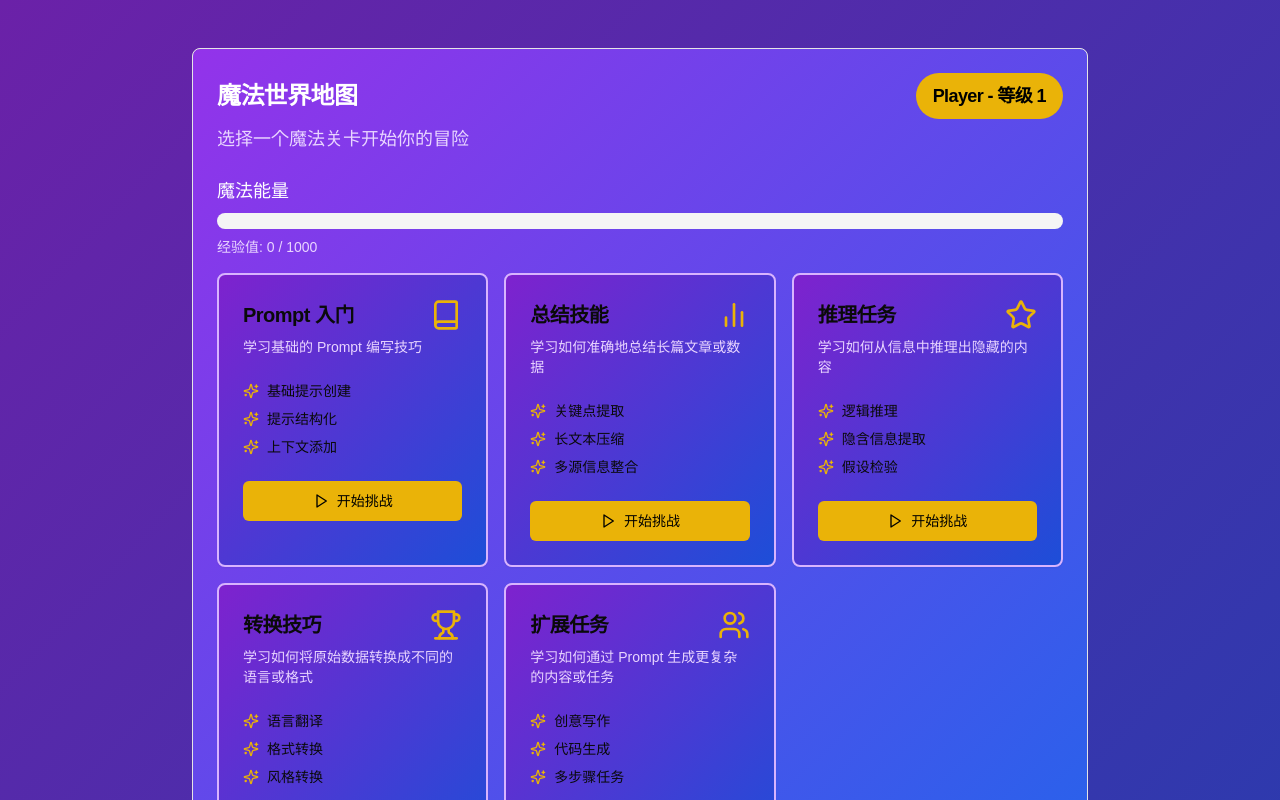
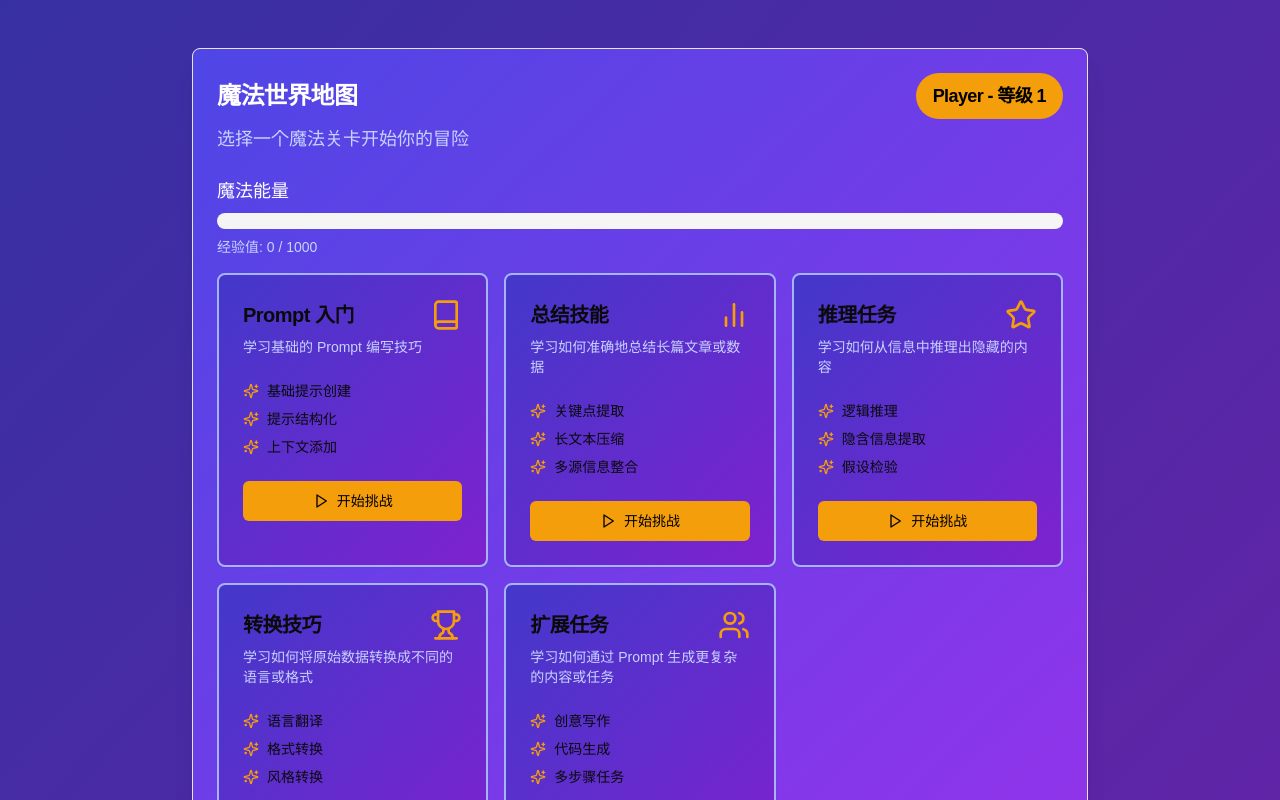
Before and after one commit to cookabc/app-universe, a Next.js app: page /game in a window 1280 px wide. Both pictures are taken after a click on the button "继续冒险". Shown: the top 800 px of the page. Built offline with nearby package versions, Linux system fonts and the light colour scheme.

Commit message:
refactor: Improve game UI and user experience

```diff
--- a/src/app/game/page.tsx
+++ b/src/app/game/page.tsx
@@ -210,12 +210,12 @@ export default function PromptEngineeringGame() {
 	};
 
 	const renderMainMenu = () => (
-		<Card className="w-full max-w-md mx-auto bg-gradient-to-br from-purple-600 to-blue-600 text-white">
+		<Card className="w-full max-w-md mx-auto bg-gradient-to-br from-indigo-600 to-purple-600 text-white shadow-xl">
 			<CardHeader>
 				<CardTitle className="text-4xl font-bold text-center">
 					Prompt Engineering 冒险
 				</CardTitle>
-				<CardDescription className="text-center text-lg text-purple-200">
+				<CardDescription className="text-center text-lg text-indigo-200">
 					成为最强大的提示工程师，拯救虚拟世界！
 				</CardDescription>
 			</CardHeader>
@@ -223,19 +223,21 @@ export default function PromptEngineeringGame() {
 				{playerData && (
 					<Avatar className="w-32 h-32 border-4 border-white">
 						<AvatarImage src={playerData.avatar} alt={playerData.name} />
-						<AvatarFallback>{playerData.name[0]}</AvatarFallback>
+						<AvatarFallback>
+							{playerData.name ? playerData.name[0] : "P"}
+						</AvatarFallback>
 					</Avatar>
 				)}
 				<Button
 					onClick={startGame}
-					className="w-full text-xl py-6 bg-yellow-500 hover:bg-yellow-600 text-black"
+					className="w-full text-xl py-6 bg-amber-500 hover:bg-amber-600 text-black"
 				>
 					<Play className="mr-2 h-6 w-6" />{" "}
 					{playerData ? "继续冒险" : "开始冒险"}
 				</Button>
 				<Button
 					variant="outline"
-					className="w-full text-xl py-6 border-white text-white hover:bg-white hover:text-purple-600"
+					className="w-full text-xl py-6 border-white text-white hover:bg-white hover:text-indigo-600"
 				>
 					设置
 				</Button>
@@ -245,18 +247,18 @@ export default function PromptEngineeringGame() {
 
 	const renderWorldMap = () => (
 		<div className="space-y-6">
-			<Card className="bg-gradient-to-br from-purple-600 to-blue-600 text-white">
+			<Card className="bg-gradient-to-br from-indigo-600 to-purple-600 text-white shadow-xl">
 				<CardHeader>
 					<CardTitle className="flex items-center justify-between text-2xl">
 						<span>魔法世界地图</span>
 						<Badge
 							variant="secondary"
-							className="text-lg py-2 px-4 bg-yellow-500 text-black"
+							className="text-lg py-2 px-4 bg-amber-500 text-black"
 						>
 							{playerData?.name || "魔法师"} - 等级 {playerData?.level || 1}
 						</Badge>
 					</CardTitle>
-					<CardDescription className="text-purple-200 text-lg">
+					<CardDescription className="text-indigo-200 text-lg">
 						选择一个魔法关卡开始你的冒险
 					</CardDescription>
 				</CardHeader>
@@ -267,7 +269,7 @@ export default function PromptEngineeringGame() {
 							value={((playerData?.exp || 0) / 1000) * 100}
 							className="h-4"
 						/>
-						<p className="text-sm text-purple-200 mt-2">
+						<p className="text-sm text-indigo-200 mt-2">
 							经验值: {playerData?.exp || 0} / 1000
 						</p>
 					</div>
@@ -275,16 +277,16 @@ export default function PromptEngineeringGame() {
 						{levels.map((level) => (
 							<Card
 								key={level.id}
-								className="bg-gradient-to-br from-purple-700 to-blue-700 border-2 border-purple-300"
+								className="bg-gradient-to-br from-indigo-700 to-purple-700 border-2 border-indigo-300"
 							>
 								<CardHeader>
 									<CardTitle className="flex items-center justify-between text-xl">
 										<span>{level.name}</span>
 										{React.createElement(level.icon, {
-											className: "h-8 w-8 text-yellow-500",
+											className: "h-8 w-8 text-amber-500",
 										})}
 									</CardTitle>
-									<CardDescription className="text-purple-200">
+									<CardDescription className="text-indigo-200">
 										{level.description}
 									</CardDescription>
 								</CardHeader>
@@ -295,7 +297,7 @@ export default function PromptEngineeringGame() {
 												key={challenge.id}
 												className="flex items-center text-sm"
 											>
-												<Sparkles className="h-4 w-4 mr-2 text-yellow-500" />
+												<Sparkles className="h-4 w-4 mr-2 text-amber-500" />
 												{challenge.name}
 												{playerData?.completedChallenges?.includes(
 													`${level.id}-${challenge.id}`,
@@ -308,7 +310,7 @@ export default function PromptEngineeringGame() {
 								</CardContent>
 								<CardFooter>
 									<Button
-										className="w-full bg-yellow-500 hover:bg-yellow-600 text-black"
+										className="w-full bg-amber-500 hover:bg-amber-600 text-black"
 										onClick={() => startLevel(level.id)}
 									>
 										<Play className="mr-2 h-4 w-4" /> 开始挑战
@@ -322,33 +324,33 @@ export default function PromptEngineeringGame() {
 
 			<Tabs
 				defaultValue="skills"
-				className="bg-gradient-to-br from-purple-600 to-blue-600 text-white p-4 rounded-lg"
+				className="bg-gradient-to-br from-indigo-600 to-purple-600 text-white p-4 rounded-lg shadow-xl"
 			>
-				<TabsList className="grid w-full grid-cols-3 bg-purple-700">
+				<TabsList className="grid w-full grid-cols-3 bg-indigo-700">
 					<TabsTrigger
 						value="skills"
-						className="text-white data-[state=active]:bg-yellow-500 data-[state=active]:text-black"
+						className="text-white data-[state=active]:bg-amber-500 data-[state=active]:text-black"
 					>
 						技能树
 					</TabsTrigger>
 					<TabsTrigger
 						value="achievements"
-						className="text-white data-[state=active]:bg-yellow-500 data-[state=active]:text-black"
+						className="text-white data-[state=active]:bg-amber-500 data-[state=active]:text-black"
 					>
 						成就
 					</TabsTrigger>
 					<TabsTrigger
 						value="leaderboard"
-						className="text-white data-[state=active]:bg-yellow-500 data-[state=active]:text-black"
+						className="text-white data-[state=active]:bg-amber-500 data-[state=active]:text-black"
 					>
 						排行榜
 					</TabsTrigger>
 				</TabsList>
 				<TabsContent value="skills">
-					<Card className="bg-purple-700 border-none">
+					<Card className="bg-indigo-700 border-none">
 						<CardHeader>
 							<CardTitle className="text-2xl">魔法技能树</CardTitle>
-							<CardDescription className="text-purple-200">
+							<CardDescription className="text-indigo-200">
 								提升你的 Prompt Engineering 魔法技能
 							</CardDescription>
 						</CardHeader>
@@ -364,21 +366,21 @@ export default function PromptEngineeringGame() {
 										</div>
 										<Badge
 											variant="secondary"
-											className="bg-yellow-500 text-black"
+											className="bg-amber-500 text-black"
 										>
 											等级 {skill.level}
 										</Badge>
 									</div>
-								)) || <p className="text-purple-200">暂无技能数据</p>}
+								)) || <p className="text-indigo-200">暂无技能数据</p>}
 							</ScrollArea>
 						</CardContent>
 					</Card>
 				</TabsContent>
 				<TabsContent value="achievements">
-					<Card className="bg-purple-700 border-none">
+					<Card className="bg-indigo-700 border-none">
 						<CardHeader>
 							<CardTitle className="text-2xl">魔法成就</CardTitle>
-							<CardDescription className="text-purple-200">
+							<CardDescription className="text-indigo-200">
 								展示你的 Prompt Engineering 魔法成就
 							</CardDescription>
 						</CardHeader>
@@ -408,16 +410,16 @@ export default function PromptEngineeringGame() {
 											</Badge>
 										)}
 									</div>
-								)) || <p className="text-purple-200">暂无成就数据</p>}
+								)) || <p className="text-indigo-200">暂无成就数据</p>}
 							</ScrollArea>
 						</CardContent>
 					</Card>
 				</TabsContent>
 				<TabsContent value="leaderboard">
-					<Card className="bg-purple-700 border-none">
+					<Card className="bg-indigo-700 border-none">
 						<CardHeader>
 							<CardTitle className="text-2xl">魔法师排行榜</CardTitle>
-							<CardDescription className="text-purple-200">
+							<CardDescription className="text-indigo-200">
 								查看全球最强 Prompt 魔法师
 							</CardDescription>
 						</CardHeader>
@@ -429,18 +431,20 @@ export default function PromptEngineeringGame() {
 										className="flex items-center justify-between mb-4"
 									>
 										<div className="flex items-center">
-											<span className="font-bold mr-2 text-yellow-500">
+											<span className="font-bold mr-2 text-amber-500">
 												#{player.rank}
 											</span>
 											<Avatar className="w-8 h-8 mr-2">
 												<AvatarImage src={player.avatar} alt={player.name} />
-												<AvatarFallback>{player.name[0]}</AvatarFallback>
+												<AvatarFallback>
+													{player.name ? player.name[0] : "P"}
+												</AvatarFallback>
 											</Avatar>
 											<span>{player.name}</span>
 										</div>
 										<Badge
 											variant="secondary"
-											className="bg-yellow-500 text-black"
+											className="bg-amber-500 text-black"
 										>
 											{player.score} 分
 										</Badge>
@@ -465,14 +469,14 @@ export default function PromptEngineeringGame() {
 
 	if (isLoading) {
 		return (
-			<div className="flex items-center justify-center min-h-screen bg-gradient-to-br from-purple-600 to-blue-600">
-				<div className="animate-spin rounded-full h-32 w-32 border-t-4 border-b-4 border-yellow-500" />
+			<div className="flex items-center justify-center min-h-screen bg-gradient-to-br from-indigo-600 to-purple-600">
+				<div className="animate-spin rounded-full h-32 w-32 border-t-4 border-b-4 border-amber-500" />
 			</div>
 		);
 	}
 
 	return (
-		<div className="min-h-screen bg-gradient-to-br from-purple-800 to-blue-800 py-12 px-4 sm:px-6 lg:px-8">
+		<div className="min-h-screen bg-gradient-to-br from-indigo-800 to-purple-800 py-12 px-4 sm:px-6 lg:px-8">
 			<div className="max-w-4xl mx-auto">
 				<AnimatePresence mode="wait">
 					<motion.div
```
